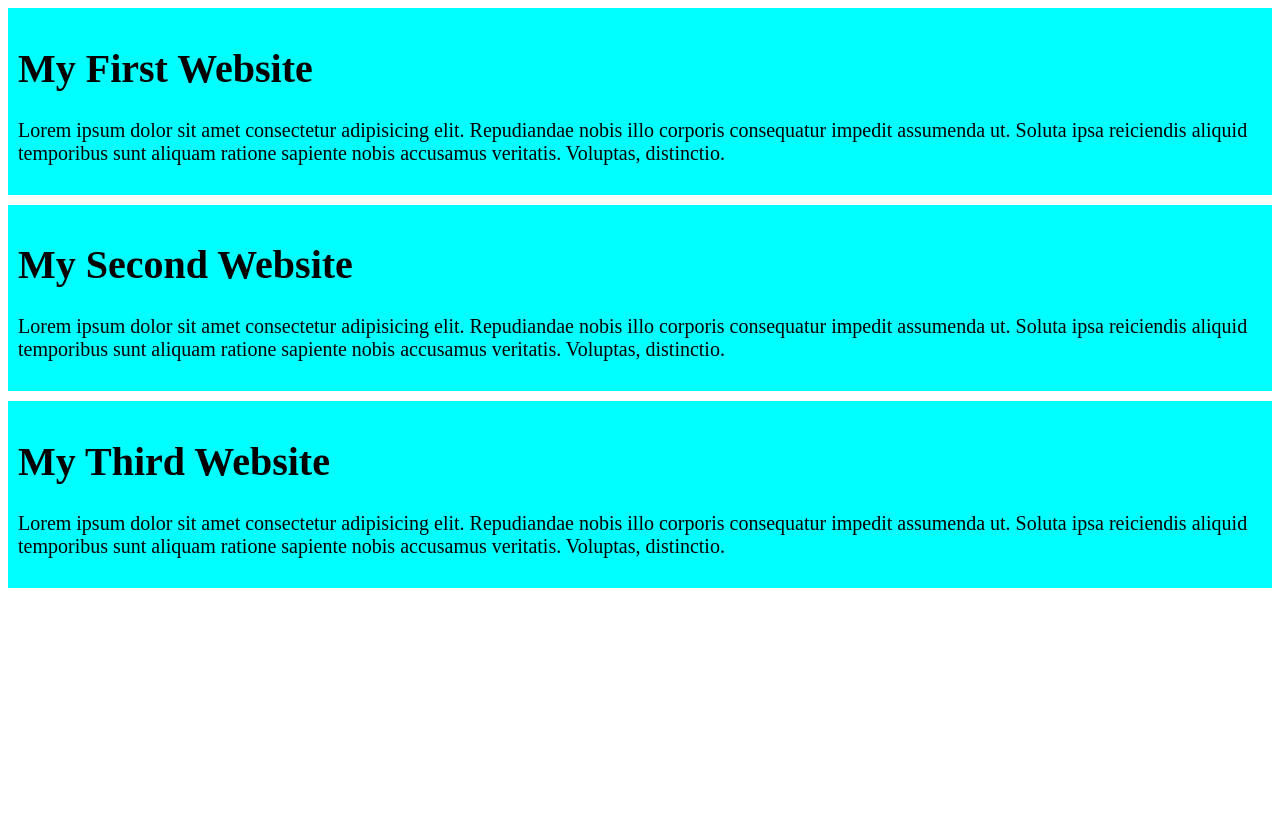
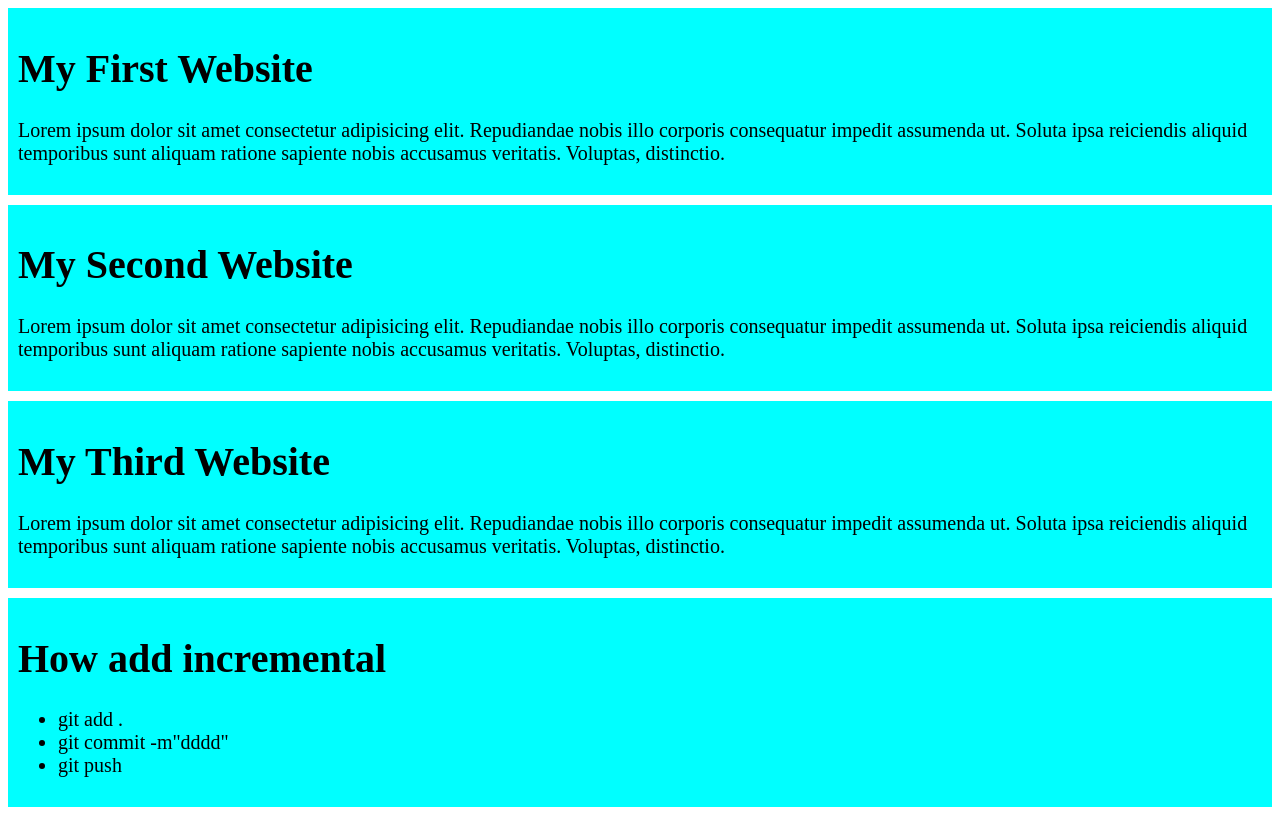
Before and after one commit to Nur-Sohel/My-simple-web, a plain HTML site: page index.html in a window 1280 px wide. Drawn offline with Linux system fonts and the light colour scheme.

Commit message:
Third commit

```diff
--- a/index.html
+++ b/index.html
@@ -28,5 +28,13 @@
         Lorem ipsum dolor sit amet consectetur adipisicing elit. Repudiandae nobis illo corporis consequatur impedit assumenda ut. Soluta ipsa reiciendis aliquid temporibus sunt aliquam ratione sapiente nobis accusamus veritatis. Voluptas, distinctio.
     </p>
 </div>
+<div>
+    <h1>How add incremental</h1>
+    <ul>
+        <li>git add .</li>
+        <li>git commit -m"dddd"</li>
+        <li>git push</li>
+    </ul>
+</div>
 </body>
 </html>
```
